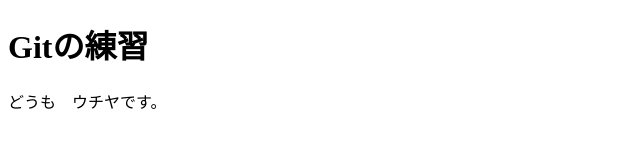
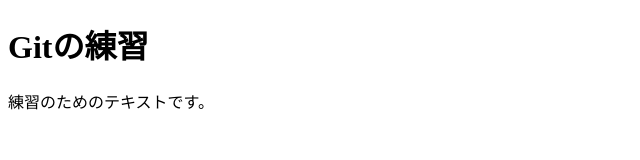
Before and after one commit to webuchiya/web-practice, a plain HTML site: page index.html in a window 1280 px wide. Shown: the full height of the page, 0-640 px from the left. Drawn offline with Linux system fonts and the light colour scheme.

Commit message:
pタグテキスト変更した

```diff
--- a/index.html
+++ b/index.html
@@ -7,6 +7,6 @@
 </head>
 <body>
   <h1>Gitの練習</h1>
-  <p>どうも　ウチヤです。</p>
+  <p>練習のためのテキストです。</p>
 </body>
 </html>
```
